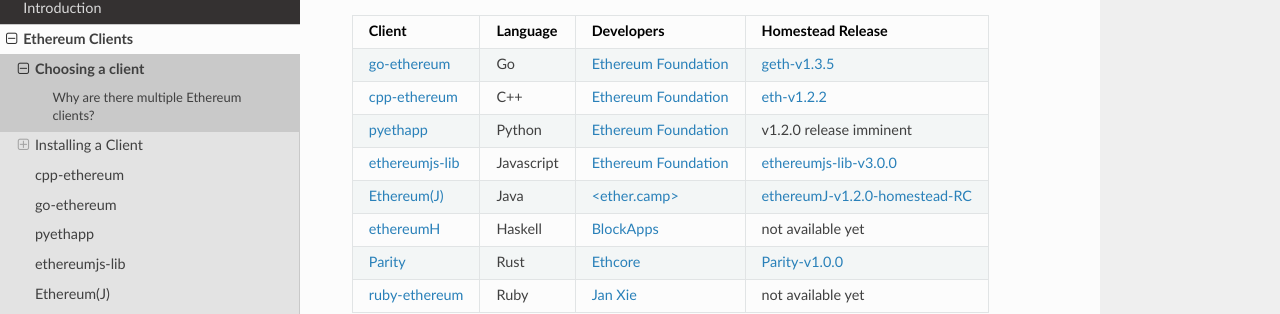
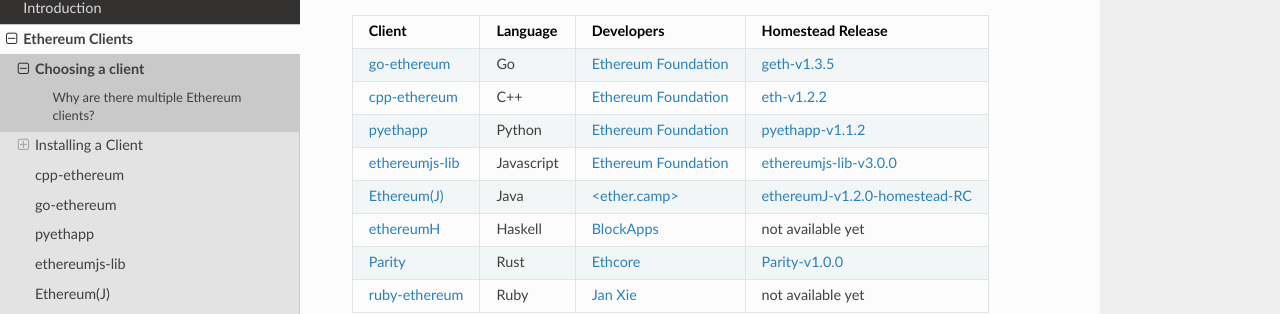
Before and after one commit to ethereum/homestead-guide, a Sphinx documentation site: the page built from source/ethereum-clients/choosing-a-client.rst, in a window 1280 px wide and 900 px high, scrolled down 544 px. Shown: the part 137-451 px from the top of the window. Built offline with Sphinx 7.4.7 and the Read the Docs theme 2.0.0, drawn with Linux system fonts in a browser that asks for light colours.

Commit message:
Belatedly added link to Homestead-friendly version of pyethapp.

```diff
--- a/source/ethereum-clients/choosing-a-client.rst
+++ b/source/ethereum-clients/choosing-a-client.rst
@@ -40,7 +40,7 @@
 +------------------------+------------+------------------------+----------------------------------+
 | :ref:`cpp-ethereum`    | C++        | `Ethereum Foundation`_ | `eth-v1.2.2`_                    |
 +------------------------+------------+------------------------+----------------------------------+
-| :ref:`pyethapp`        | Python     | `Ethereum Foundation`_ | v1.2.0 release imminent          |
+| :ref:`pyethapp`        | Python     | `Ethereum Foundation`_ | `pyethapp-v1.1.2`_               |
 +------------------------+------------+------------------------+----------------------------------+
 | :ref:`ethereumjs-lib`  | Javascript | `Ethereum Foundation`_ | `ethereumjs-lib-v3.0.0`_         |
 +------------------------+------------+------------------------+----------------------------------+
@@ -65,6 +65,7 @@
 .. _ethereumjs-lib-v3.0.0: https://github.com/ethereumjs/ethereumjs-lib/tree/v3.0.0
 .. _ethereumJ-v1.2.0-homestead-RC: https://github.com/ethereum/ethereumj/releases/tag/1.2.0-homestead-RC
 .. _Parity-v1.0.0: https://github.com/ethcore/parity/releases/tag/v1.0.0
+.. _pyethapp-v1.1.2: https://github.com/ethereum/pyethapp/releases/tag/v1.1.2
 
 ********************************************************************************
 Installing a Client
```
